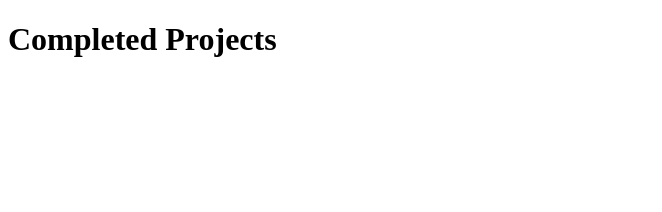
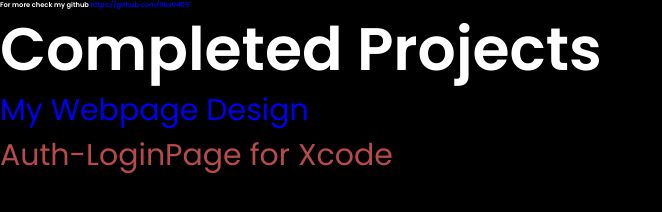
Before and after one commit to Rbx0405/portfoliovs, a plain HTML site: page projects.html in a window 1280 px wide. Shown: the whole page, without its empty margins (0-662 px from the left). Drawn offline with Linux system fonts and the light colour scheme.

Commit message:
before changes

```diff
--- a/projects.css
+++ b/projects.css
@@ -0,0 +1,35 @@
+@import url('https://fonts.googleapis.com/css2?family=Poppins:wght@100;200;300;400;500;600&display=swap');
+
+* {
+    margin: 0;
+    padding: 0;
+    box-sizing: border-box;
+    text-decoration: none;
+    border: none;
+    outline: none;
+    font-family: 'Poppins', sans-serif;
+}
+
+html {
+    font-size: 62.5%;
+}
+
+body {
+    width: 100%;
+    height: 100vh;
+    overflow-x: hidden;
+    background-color: black;
+    color: white;
+}
+
+h1{
+    font-size: 6rem;
+    font-weight: 700;
+    line-height: 1.3;
+
+}
+ ol{
+    font-size: 3rem;
+    font-weight: 400;
+    color: #b74b4b;
+ }
--- a/projects.html
+++ b/projects.html
@@ -8,7 +8,20 @@
 
 </head>
 <body>
+    <title>Projects</title>
+    <h6>For more check my github <a href="https://github.com/Rbx0405"">https://github.com/Rbx0405"</a></h6>
+
     <h1>Completed Projects</h1>
+
+   <ol>
+    <li><a href="https://github.com/Rbx0405/portfoliovs">My Webpage Design</a></li>
+
+
+    <li>Auth-LoginPage for Xcode</li>
+
+
+
+   </ol>
 
 
 </body>
```
